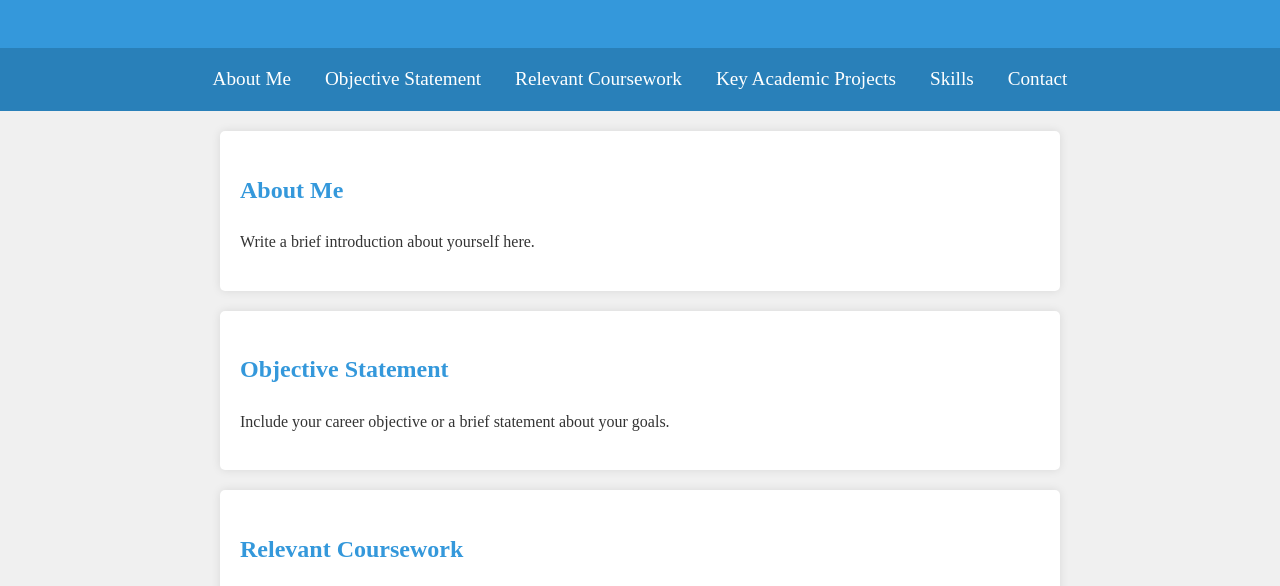
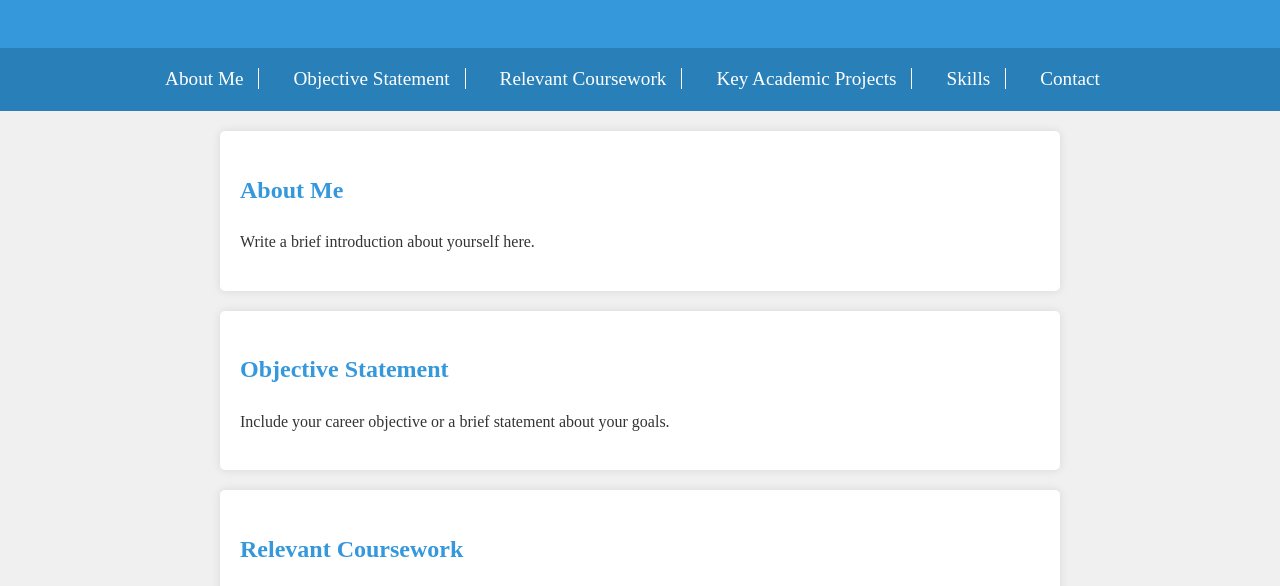
Before and after one commit to Charles-Molina/Charles-Molina.github.io, a plain HTML site: page index.html in a window 1280 px wide. Shown: the part 194-780 px from the top of the page. Drawn offline with Linux system fonts and the light colour scheme.

Commit message:
Update index.html

```diff
--- a/index.html
+++ b/index.html
@@ -35,6 +35,11 @@
             margin: 0 15px;
             font-size: 1.2em;
             cursor: pointer;
+            border-right: 1px solid #fff; /* Thin white line between each link */
+            padding-right: 15px; /* Add some padding to visually separate the links */
+        }
+        nav a:last-child {
+            border-right: none; /* Remove the border for the last link */
         }
         section {
             max-width: 800px;
```
